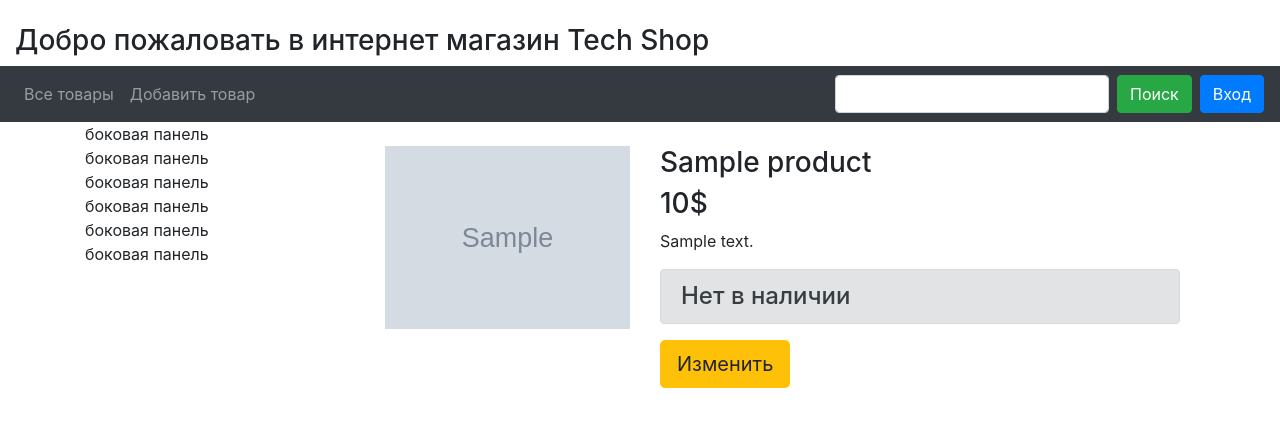
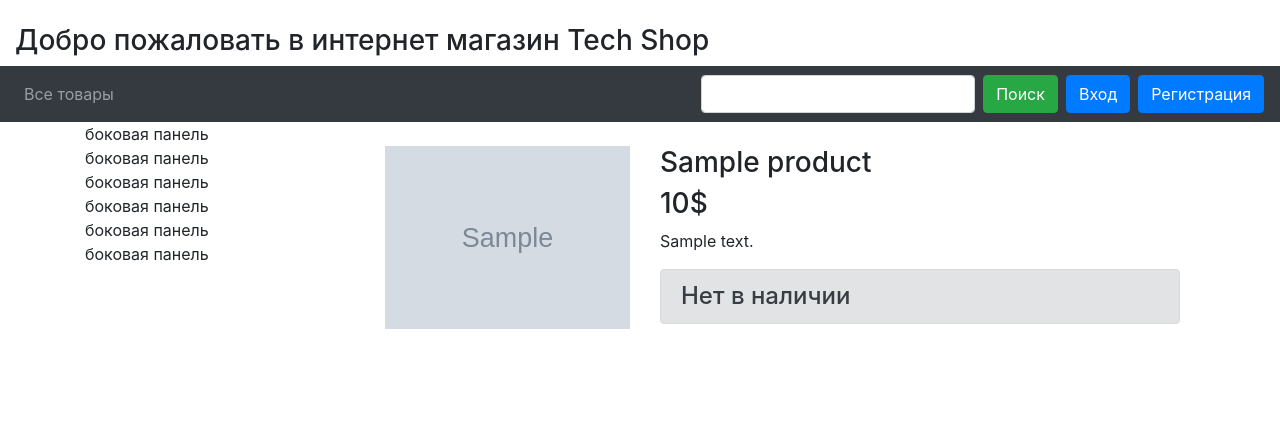
Before and after one commit to tomebore/techshop, a Django app: template product/templates/product/product.html in a window 1280 px wide. Shown: the top 427 px of the page. Run offline with Django 3.2, Linux system fonts and the light colour scheme; the template is opened without the code that fills it: most values are stand-ins (such as "Sample title", 1, 10 or a date in 2020); grey boxes marked "Sample" are stand-in pictures; some libraries are stand-ins or nearby versions.

Commit message:
secured create and edit product pages

```diff
--- a/core/forms.py
+++ b/core/forms.py
@@ -2,6 +2,7 @@ from django import forms
 from django.contrib.auth.models import User
 
 class RegistartionForm(forms.ModelForm):
+    password = forms.CharField(widget=forms.PasswordInput)
     class Meta:
         model = User
         fields = ["username","password","first_name","last_name"]
--- a/core/templates/base.html
+++ b/core/templates/base.html
@@ -27,9 +27,11 @@
           <li class="nav-item">
             <a class="nav-link" href="{% url 'products'%}">Все товары</a>
           </li>
-          <li class="nav-item">
-            <a href="{% url 'product-create' %}" class="nav-link">Добавить товар</a>
-          </li>
+          {% if request.user.is_authenticated %}
+            <li class="nav-item">
+              <a href="{% url 'product-create' %}" class="nav-link">Добавить товар</a>
+            </li>
+          {% endif %}
         </ul>
         <form class="form-inline my-2 my-lg-0 mr-sm-2" action="{% url 'products' %}">
           {% csrf_token %}
@@ -42,8 +44,11 @@
             Выход
           </a>
         {% else %}
-          <a class="btn btn-primary" href="{% url 'login' %}">
+          <a class="btn btn-primary mr-sm-2" href="{% url 'login' %}">
             Вход
+          </a>
+          <a class="btn btn-primary" href="{% url 'registration' %}">
+            Регистрация
           </a>
         {% endif %}
       </nav>
--- a/product/templates/product/product.html
+++ b/product/templates/product/product.html
@@ -17,8 +17,14 @@
                 {% else %}
                    <h4 class="alert alert-secondary"> Нет в наличии </h4>
                 {% endif %}
-                <a href="{% url 'product-edit' product.id %}"
-                    class="btn btn-lg btn-warning"> Изменить </a>
+                {% if request.user == product.user %}
+                    <a
+                        class="btn btn-lg btn-warning"
+                        href="{% url 'product-edit' product.id %}"
+                    >
+                        Изменить
+                    </a>
+                {% endif %}
             </div>
 
         </div>
```
Also changed, not shown: product/models.py (+10 -1 lines), product/views.py (+8 -1 lines), product/migrations/0006_product_user.py (added).
